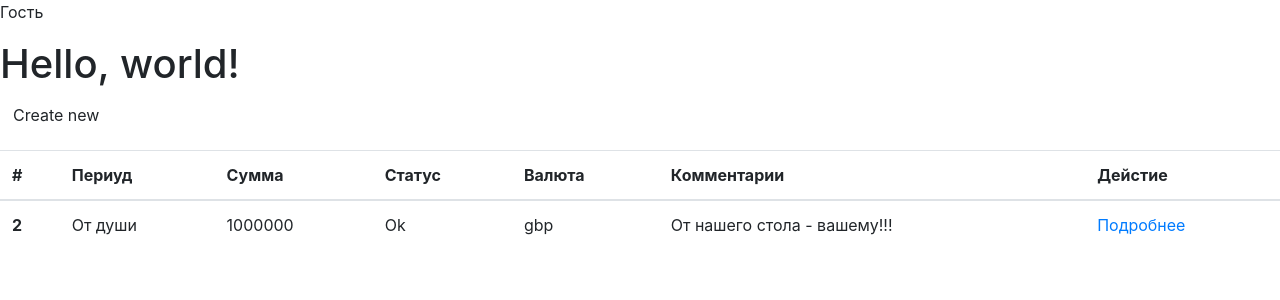
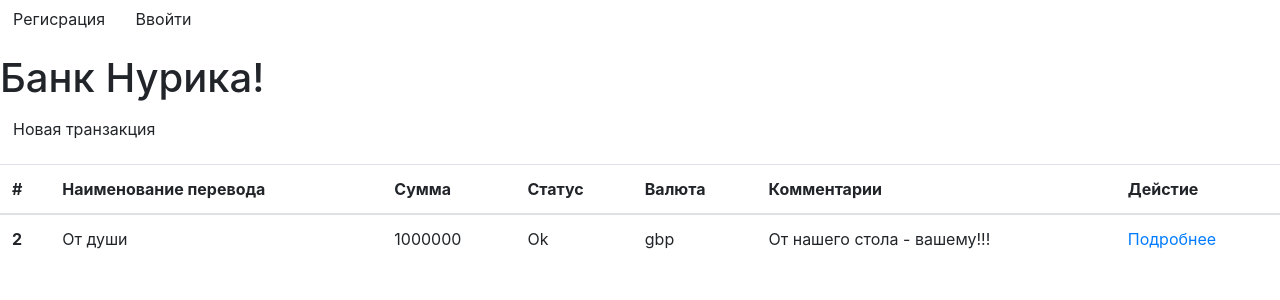
Before and after one commit to SetManAta/HW_13_Nurlan, a Flask app: page / in a window 1280 px wide. Shown: the top 300 px of the page. Run offline with Flask 2, Linux system fonts and the light colour scheme; data comes from the database, SQL or seed files in the repository; both versions use the stored data as it was after the commit.

Commit message:
first apps

```diff
--- a/app/forms.py
+++ b/app/forms.py
@@ -2,10 +2,10 @@ from flask_wtf import FlaskForm
 import wtforms as ws
 
 class TransactionsForm(FlaskForm):
-    period = ws.StringField('Периуд', validators=[ws.validators.DataRequired(), ])
+    period = ws.StringField('Наименование перевода', validators=[ws.validators.DataRequired(), ])
     value = ws.IntegerField('Сумма', validators=[ws.validators.DataRequired(), ])
     status = ws.StringField('Статус')
-    unit = ws.StringField('Валюта')
+    unit = ws.SelectField('Валюта',choices=(("kgs"),("rub"),("usd"),("eur"),("kzt"),("cny"),("gbp")))
     subject = ws.TextAreaField('Коментарии')
 
 class UserForm(FlaskForm):
--- a/app/templates/base.html
+++ b/app/templates/base.html
@@ -5,7 +5,7 @@
     <meta name="viewport" content="width=device-width, initial-scale=1, shrink-to-fit=no">
       <link rel="stylesheet" href="https://cdn.jsdelivr.net/npm/bootstrap@4.6.2/dist/css/bootstrap.min.css" integrity="sha384-xOolHFLEh07PJGoPkLv1IbcEPTNtaed2xpHsD9ESMhqIYd0nLMwNLD69Npy4HI+N" crossorigin="anonymous">
 
-    <title>Hello, world!</title>
+    <title>Банк "Нурлан"</title>
   </head>
   <body>
     {% with messages = get_flashed_messages(with_categories=true) %}
@@ -22,11 +22,16 @@
   {% endif %}
 {% endwith %}
 
-      {% if current_user.is_authenticated %}
-      {{current_user}}
-      {% else %}
-      <p>Гость</p>
-      {%endif%}
+{% if current_user.is_authenticated %}
+<a class="btn btn-primary btn-lg active" role="button" aria-pressed="true">{{current_user}}</a>
+<a href="{{ url_for('logout') }}" class="btn btn-secondary btn-lg active" role="button" aria-pressed="true">Выйти</a>
+
+{% else %}
+<p><td>
+  <a class="btn btn-outline" href="{{ url_for('register') }}">Регисрация</a>
+  <a class="btn btn-outline" href="{{ url_for('login') }}">Ввойти</a>
+</td></p>
+{%endif%}
  {% block content %}
 
  {%endblock content%}
--- a/app/templates/transactions_list.html
+++ b/app/templates/transactions_list.html
@@ -1,15 +1,15 @@
 {% extends 'base.html' %}
 {% block content%}
-<h1>Hello, world!</h1>
+<h1>Банк Нурика!</h1>
 <p>
-    <a class="btn btn-primaty" href="{{ url_for('transaction_create')}}"> Create new  </a>
+    <a class="btn btn-primaty" href="{{ url_for('transaction_create')}}"> Новая транзакция  </a>
 </p>
 
 <table class="table table-hover">
 <thead>
     <tr>
     <th scope="col">#</th>
-    <th scope="col">Периуд</th>
+    <th scope="col">Наименование перевода</th>
     <th scope="col">Сумма</th>
     <th scope="col">Статус</th>
     <th scope="col">Валюта</th>
--- a/app/urls.py
+++ b/app/urls.py
@@ -8,6 +8,6 @@ app.add_url_rule('/transaction/<int:id>/update', view_func=views.transactions_up
 app.add_url_rule('/transaction/<int:id>/delete', view_func=views.transactions_delete, methods=['GET', 'POST'], endpoint='transaction_delete')
 
 
-# app.add_url_rule('/register', view_func=views.register_view,methods=['GET','POST'],endpoint='register')
-# app.add_url_rule('/login', view_func=views.login_view,methods=['GET','POST'],endpoint='login')
-# app.add_url_rule('/logout', view_func=views.logout_view,methods=['GET','POST'],endpoint='logout')
+app.add_url_rule('/register', view_func=views.register_view,methods=['GET','POST'],endpoint='register')
+app.add_url_rule('/login', view_func=views.login_view,methods=['GET','POST'],endpoint='login')
+app.add_url_rule('/logout', view_func=views.logout_view,methods=['GET','POST'],endpoint='logout')
--- a/app/views.py
+++ b/app/views.py
@@ -8,6 +8,7 @@ def trans_view():
     trans = Transactions.query.all()
     return render_template('transactions_list.html', trans=trans)
 
+@login_required
 def transactions_create():
     form = TransactionsForm(request.form)
     if request.method == 'POST':
@@ -16,7 +17,7 @@ def transactions_create():
             form.populate_obj(trans)
             db.session.add(trans)
             db.session.commit()
-            flash('Студент сохранен')
+            flash('Транзакция сохранена')
             return redirect(url_for('transactions_list'))
     return render_template('transaction_form.html', form=form)
 
@@ -26,6 +27,7 @@ def transactions_detail(id):
     return render_template('transaction_detail.html', trans=trans)
 
 
+@login_required
 def transactions_update(id):
     trans = Transactions.query.get(id)
     form = TransactionsForm(request.form, obj=trans)
@@ -37,7 +39,7 @@ def transactions_update(id):
             return redirect(url_for('transactions_list'))
     return render_template('transaction_form.html', form=form)
 
-
+@login_required
 def transactions_delete(id):
     trans = Transactions.query.get(id)
     if request.method == 'POST':
```
Also changed, not shown: app/templates/user_form.html (added, +23 -0 lines), instance/db.sqlite.
